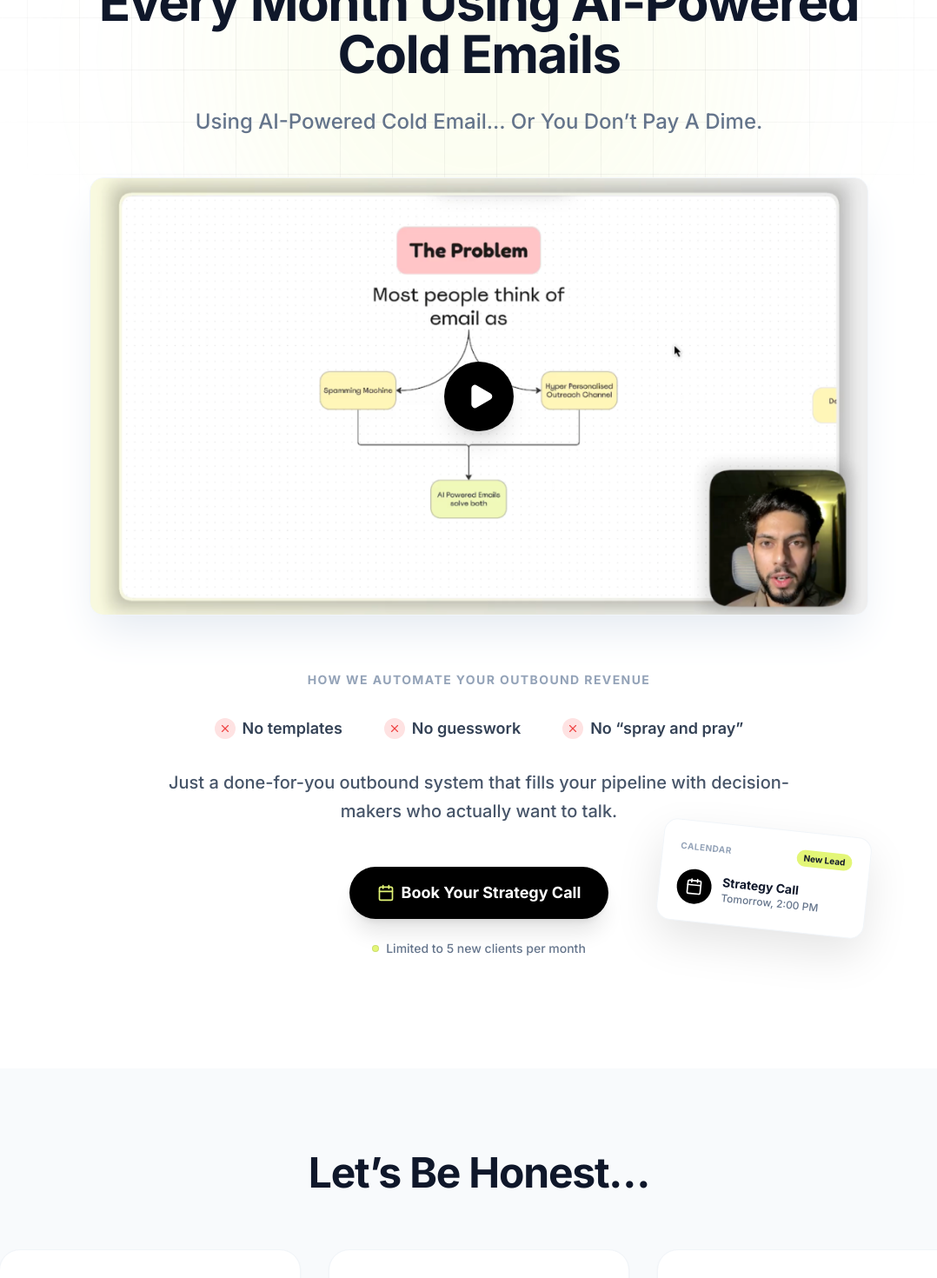
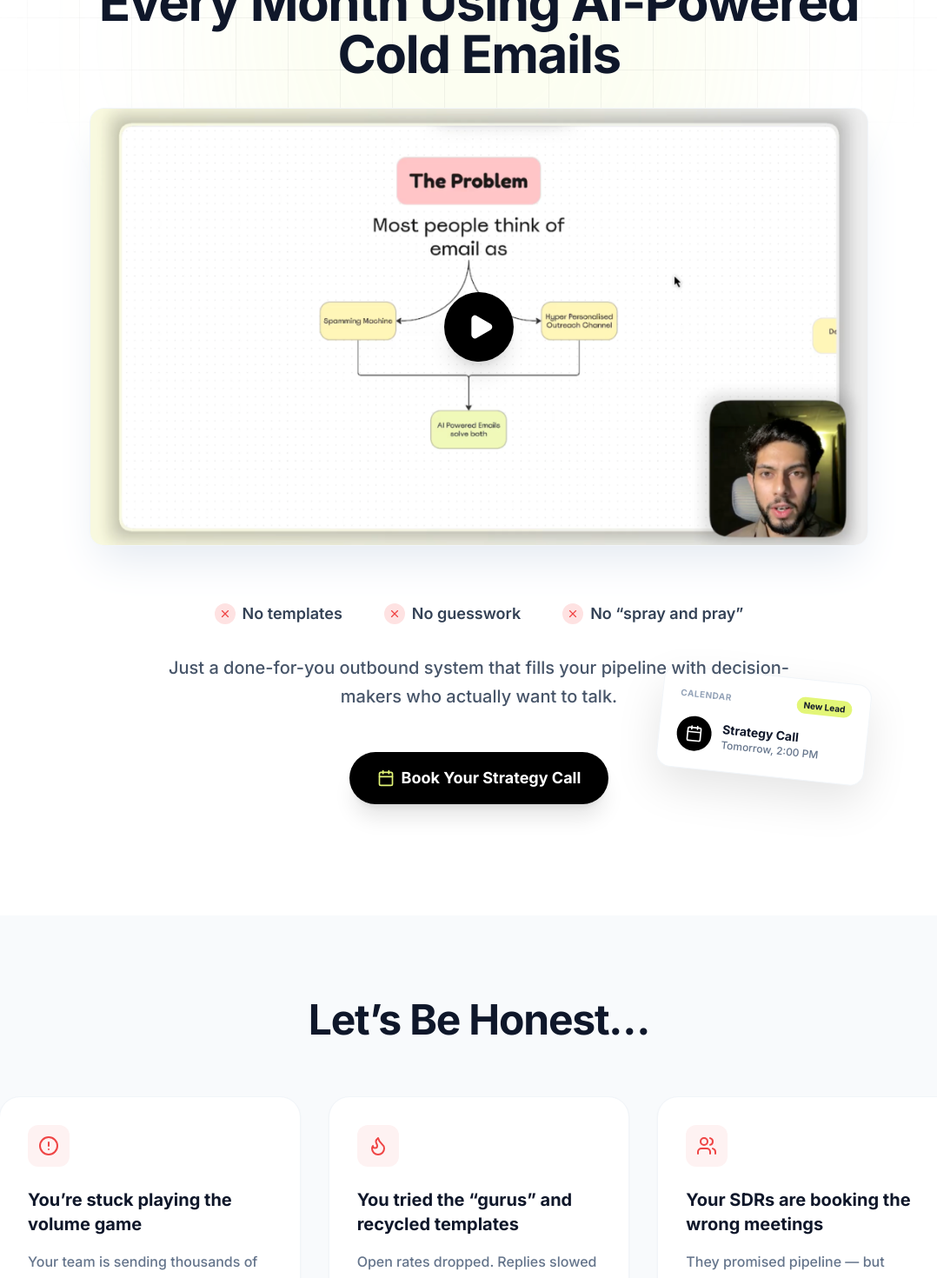
Before and after one commit to amsaluzair/subtlebolt-2, a React (Vite) app: page / in a window 1280 px wide. Shown: the part 400-1870 px from the top of the page at 87% size, without its empty margins (89-1167 px from the left). Built offline with nearby package versions, Linux system fonts and the light colour scheme.

Commit message:
Update Hero and Footer content

```diff
--- a/components/FooterSection.tsx
+++ b/components/FooterSection.tsx
@@ -7,12 +7,7 @@ const FooterSection: React.FC = () => {
       <div className="max-w-4xl mx-auto px-6 text-center">
 
         {/* Scarcity Indicator */}
-        <div className="inline-block border border-slate-200 bg-white px-4 py-1.5 rounded-full mb-10 shadow-sm">
-          <span className="text-slate-500 text-xs font-bold tracking-widest uppercase flex items-center gap-2">
-            <span className="w-2 h-2 rounded-full bg-red-500 animate-pulse"></span>
-            Capacity Update: We Only Onboard 5 New Partners Per Month
-          </span>
-        </div>
+
 
         <h2 className="text-4xl md:text-6xl font-bold text-slate-900 tracking-tight mb-8 leading-[1.1]">
           Ready to Turn Cold Email Into a <span className="marker-highlight">Predictable Channel?</span>
@@ -46,7 +41,7 @@ const FooterSection: React.FC = () => {
             <span className="font-extrabold text-xl tracking-tighter text-slate-900 uppercase">Bolt</span>
           </div>
           <div className="text-sm text-slate-400">
-                © 2025 Subtle Bolt. All rights reserved.
+            © 2026 Subtle Bolt. All rights reserved.
           </div>
         </div>
       </div>
--- a/components/Hero.tsx
+++ b/components/Hero.tsx
@@ -75,9 +75,7 @@ const Hero: React.FC = () => {
           How B2B Agencies Book <span className="marker-highlight">10 - 50+ Qualified Sales Calls</span> Every Month Using AI-Powered Cold Emails
         </h1>
 
-        <p className="text-xl md:text-2xl text-slate-500 font-medium max-w-2xl mx-auto mb-12">
-          Using AI-Powered Cold Email… Or You Don’t Pay A Dime.
-        </p>
+
 
         {/* Video Embed */}
         <div className={`relative w-full max-w-4xl mx-auto aspect-video bg-white rounded-2xl shadow-2xl shadow-slate-200 border border-slate-100 mb-16 overflow-hidden ${!isVideoPlaying ? 'group cursor-pointer transform transition-transform hover:scale-[1.01]' : ''}`}>
@@ -108,7 +106,7 @@ const Hero: React.FC = () => {
 
         {/* How We Automate Section */}
         <div className="mb-12">
-          <h3 className="text-sm font-bold text-slate-400 uppercase tracking-widest mb-8">How We Automate Your Outbound Revenue</h3>
+
 
           <div className="flex flex-wrap justify-center gap-6 md:gap-12 text-slate-700 font-semibold text-lg mb-8">
             <div className="flex items-center gap-2">
@@ -148,10 +146,7 @@ const Hero: React.FC = () => {
             Book Your Strategy Call
           </a>
 
-          <div className="flex items-center gap-2 text-sm text-slate-500 font-medium">
-            <div className="w-2 h-2 rounded-full bg-[#E3F677] border border-black/10"></div>
-            <span>Limited to 5 new clients per month</span>
-          </div>
+
         </div>
       </div>
     </section>
```
Lines whose indentation alone changed are shown as unchanged.
